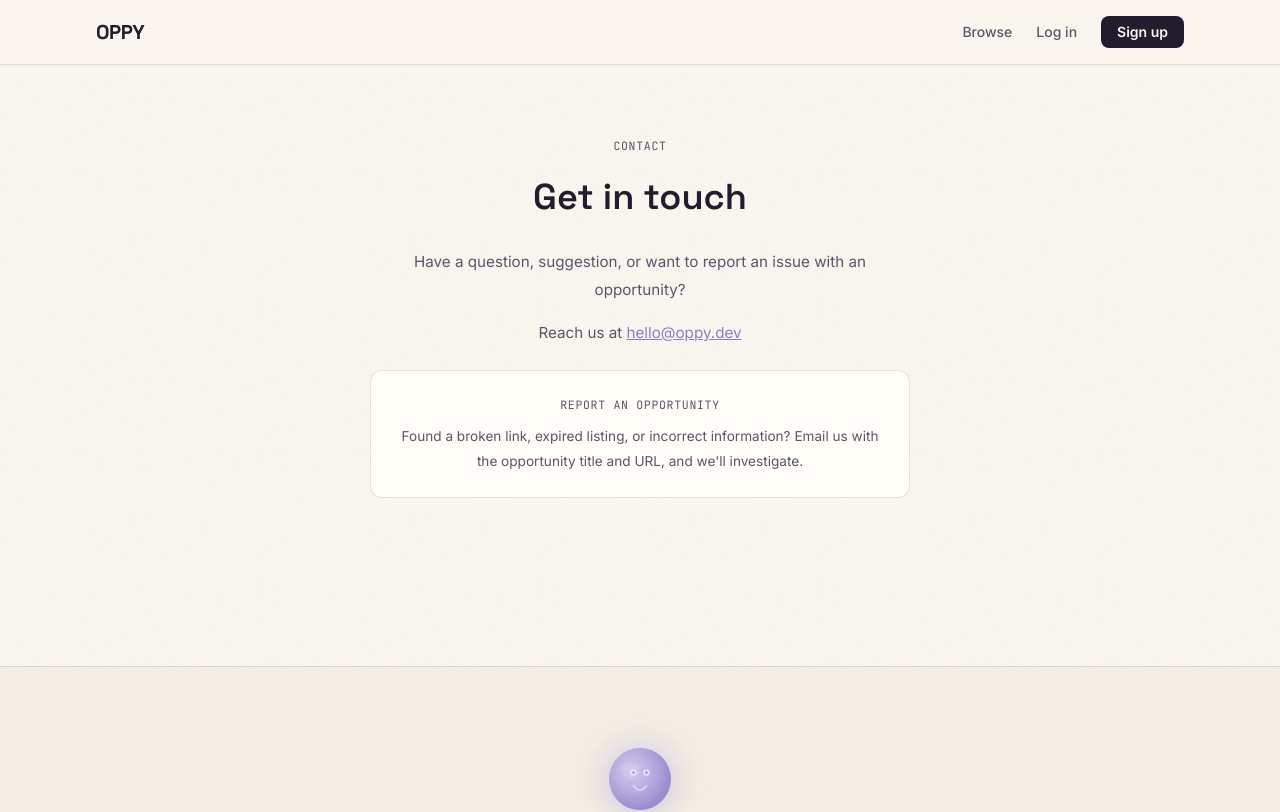
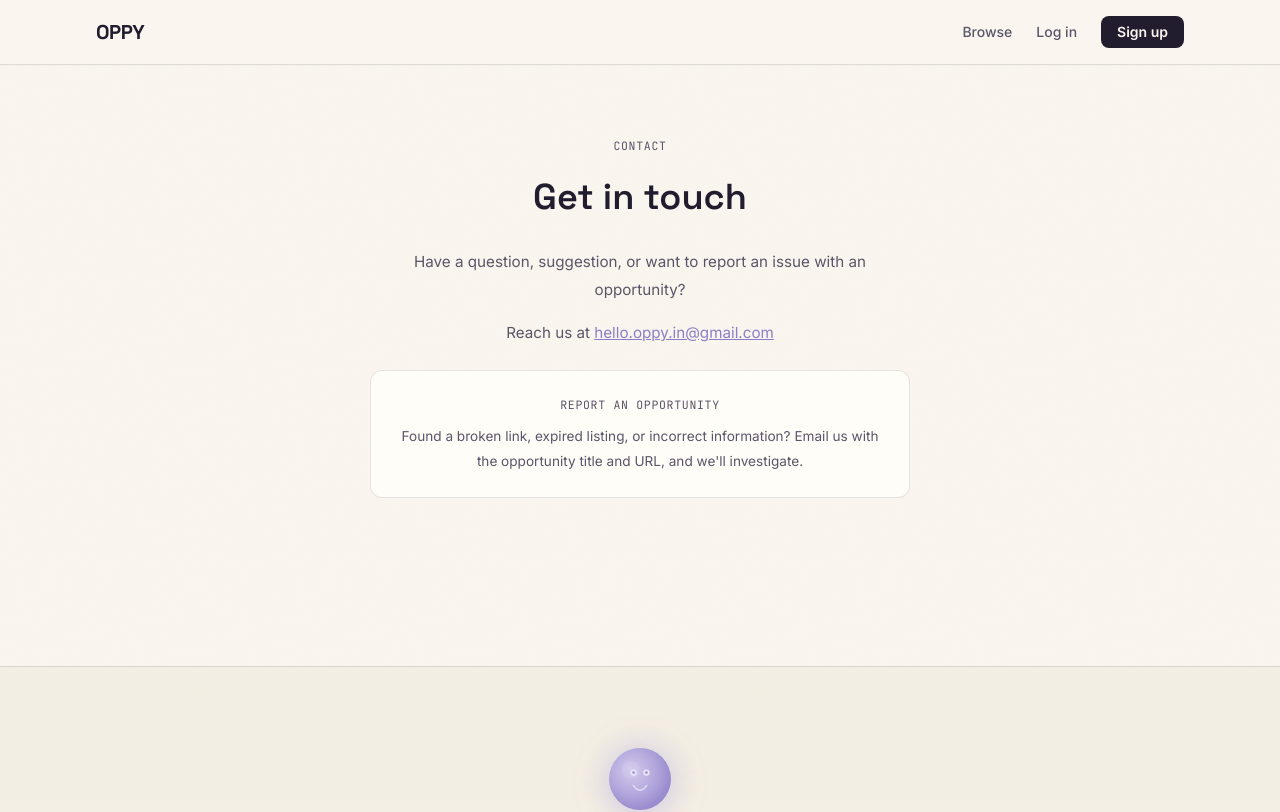
Before and after one commit to parnika0110/oppy, a Next.js app: page /contact in a window 1280 px wide. Shown: the top 812 px of the page. Built offline with nearby package versions, Linux system fonts and the light colour scheme; no server answers.

Commit message:
fix: update contact information
Replace hello@oppy.dev with hello.oppy.in@gmail.com on contact,
privacy, and terms pages.

```diff
--- a/app/contact/page.tsx
+++ b/app/contact/page.tsx
@@ -19,10 +19,10 @@ export default function ContactPage() {
         <p className="mb-6">
           Reach us at{" "}
           <a
-            href="mailto:hello@oppy.dev"
+            href="mailto:hello.oppy.in@gmail.com"
             style={{ color: "var(--accent-deep)", textDecoration: "underline" }}
           >
-            hello@oppy.dev
+            hello.oppy.in@gmail.com
           </a>
         </p>
         <div
--- a/app/privacy/page.tsx
+++ b/app/privacy/page.tsx
@@ -43,8 +43,8 @@ export default function PrivacyPage() {
         <h2 className="font-display font-semibold mt-8 mb-3" style={{ fontSize: "1.1rem", color: "var(--ink)" }}>Contact</h2>
         <p className="mb-4">
           For privacy-related inquiries, contact us at{" "}
-          <a href="mailto:hello@oppy.dev" style={{ color: "var(--accent-deep)", textDecoration: "underline" }}>
-            hello@oppy.dev
+          <a href="mailto:hello.oppy.in@gmail.com" style={{ color: "var(--accent-deep)", textDecoration: "underline" }}>
+            hello.oppy.in@gmail.com
           </a>.
         </p>
       </div>
--- a/app/terms/page.tsx
+++ b/app/terms/page.tsx
@@ -38,8 +38,8 @@ export default function TermsPage() {
         <h2 className="font-display font-semibold mt-8 mb-3" style={{ fontSize: "1.1rem", color: "var(--ink)" }}>Contact</h2>
         <p className="mb-4">
           Questions about these terms? Email us at{" "}
-          <a href="mailto:hello@oppy.dev" style={{ color: "var(--accent-deep)", textDecoration: "underline" }}>
-            hello@oppy.dev
+          <a href="mailto:hello.oppy.in@gmail.com" style={{ color: "var(--accent-deep)", textDecoration: "underline" }}>
+            hello.oppy.in@gmail.com
           </a>.
         </p>
       </div>
```
